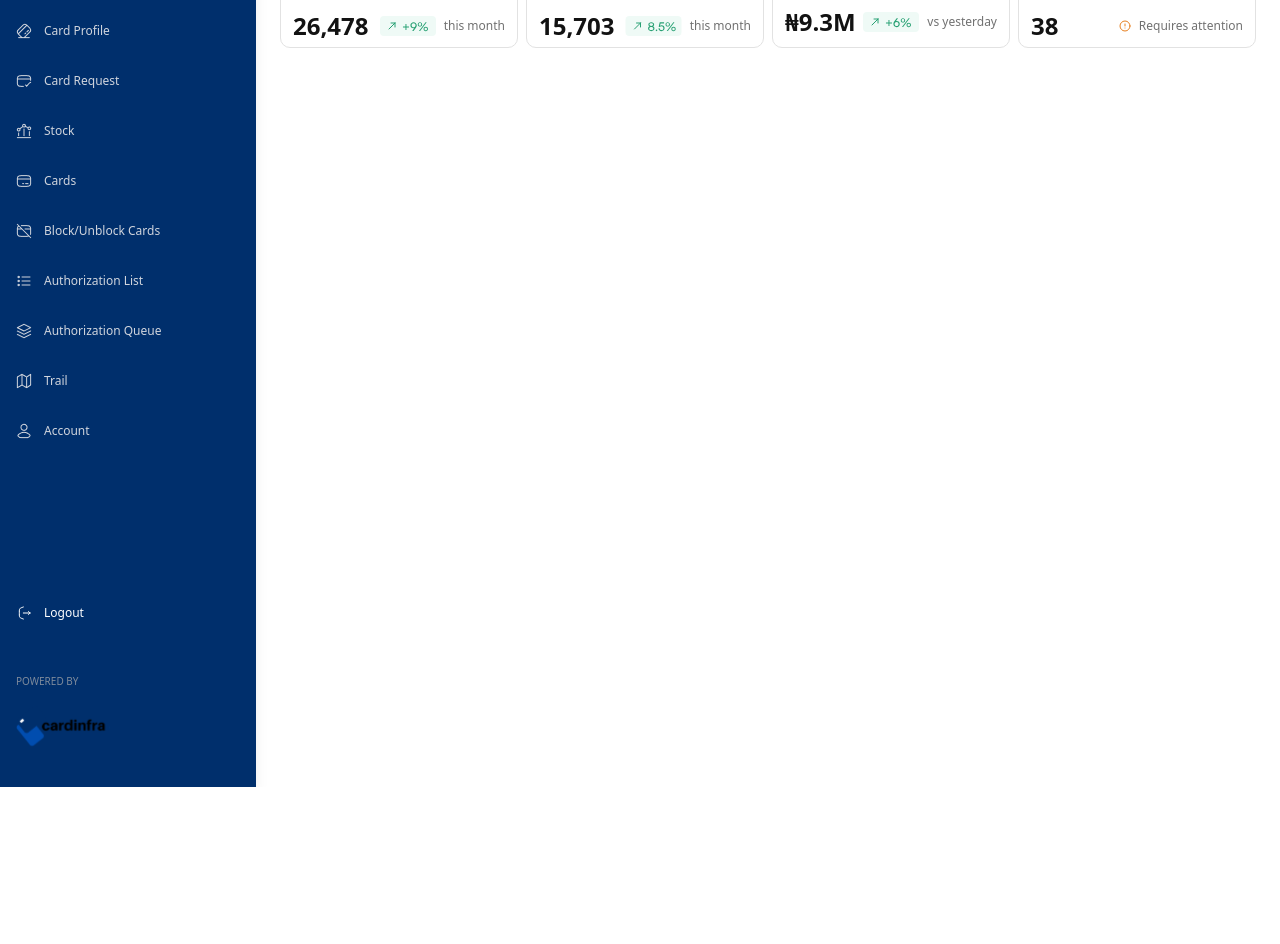
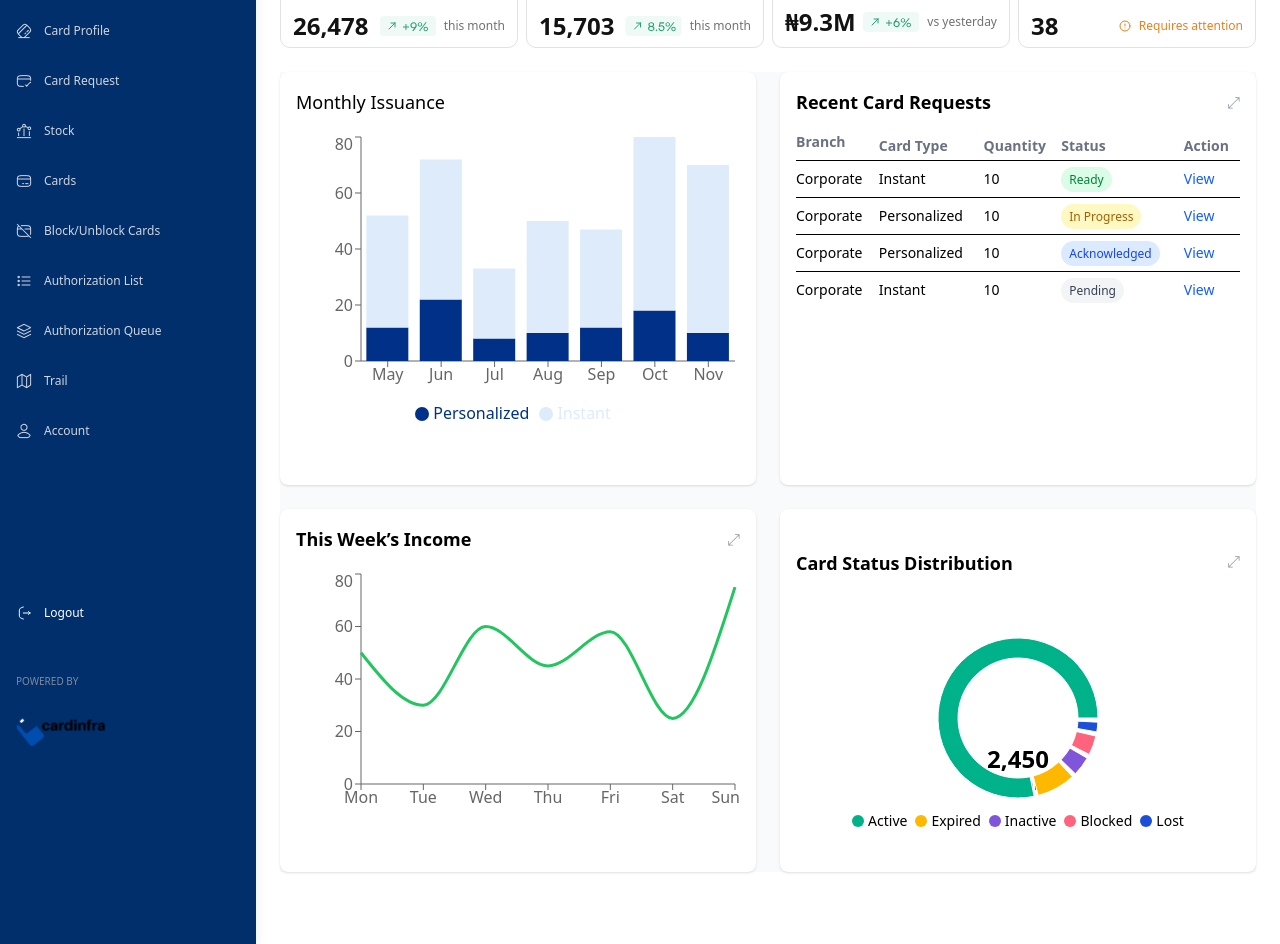
Before and after one commit to Eggys321/Lapo-MFB, a React (Vite) app: page / in a window 1280 px wide. Shown: the part 400-1344 px from the top of the page. Before the commit the page ends 1187 px from the top, so only its background shows below. Built offline with nearby package versions, Linux system fonts and the light colour scheme.

Commit message:
feat:graph,barchart,piechart,table

```diff
--- a/package.json
+++ b/package.json
@@ -17,6 +17,7 @@
     "react-chartjs-2": "^5.3.0",
     "react-dom": "^19.1.0",
     "react-router-dom": "^7.6.0",
+    "recharts": "^2.15.3",
     "tailwindcss": "^4.1.7"
   },
   "devDependencies": {
--- a/src/components/Analytics.jsx
+++ b/src/components/Analytics.jsx
@@ -25,7 +25,7 @@ const Analytics = () => {
                   <div className="flex items-center gap-2 ">
 
                     <img src={progress} alt={title} />
-                    <h3 className="font-[400] text-[#0000008F] text-[12px] "> {duration} </h3>
+                    <h3 className={`font-[400] ${duration === "Requires attention" ?  "text-[#E78020]" :"text-[#0000008F]" }  text-[12px]`} > {duration} </h3>
                   </div>
                 </div>
               </div>
--- /dev/null
+++ b/src/components/CardRequest.jsx
@@ -0,0 +1,49 @@
+import React from 'react';
+import { cardRequests } from '../db';
+import {
+    BarChart, Bar, LineChart, Line, PieChart, Pie, Cell,
+    XAxis, YAxis, Tooltip, ResponsiveContainer, Legend
+  } from 'recharts';
+const CardRequest = () => {
+  return (
+    <>
+     <div className="bg-white p-4 rounded-lg shadow">
+        <div className="flex justify-between items-center mb-4">
+          <h2 className="font-semibold text-lg">Recent Card Requests</h2>
+          <span className="text-gray-400 cursor-pointer">⤢</span>
+        </div>
+        <table className="w-full text-sm">
+          <thead>
+            <tr className="text-left text-gray-500">
+              <th className="pb-2">Branch</th>
+              <th>Card Type</th>
+              <th>Quantity</th>
+              <th>Status</th>
+              <th>Action</th>
+            </tr>
+          </thead>
+          <tbody>
+            {cardRequests.map((req, i) => (
+              <tr key={i} className="border-t">
+                <td className="py-2">{req.branch}</td>
+                <td>{req.type}</td>
+                <td>{req.qty}</td>
+                <td>
+                  <span className={`text-xs px-2 py-1 rounded-full ${req.color}`}>
+                    {req.status}
+                  </span>
+                </td>
+                <td>
+                  <a href="#" className="text-blue-600 hover:underline text-sm">View</a>
+                </td>
+              </tr>
+            ))}
+          </tbody>
+        </table>
+      </div>
+
+    </>
+  )
+}
+
+export default CardRequest
--- /dev/null
+++ b/src/components/CardStatus.jsx
@@ -0,0 +1,49 @@
+import React from 'react';
+import {
+    BarChart, Bar, LineChart, Line, PieChart, Pie, Cell,
+    XAxis, YAxis, Tooltip, ResponsiveContainer, Legend
+  } from 'recharts';
+
+  import { pieData } from '../db';
+
+const CardStatus = () => {
+  return (
+    <>
+      <div className="bg-white p-4 rounded-lg shadow flex flex-col items-center justify-center">
+        <div className="flex justify-between w-full mb-4">
+          <h2 className="font-semibold text-lg">Card Status Distribution</h2>
+          <span className="text-gray-400 cursor-pointer">⤢</span>
+        </div>
+        <ResponsiveContainer width="100%" height={250}>
+          <PieChart>
+            <Pie
+              data={pieData}
+              dataKey="value"
+              innerRadius={60}
+              outerRadius={80}
+              paddingAngle={3}
+            >
+              {pieData.map((entry, index) => (
+                <Cell key={`cell-${index}`} fill={entry.color} />
+              ))}
+            </Pie>
+          </PieChart>
+        </ResponsiveContainer>
+        <div className="text-center mt-[-100px]">
+          <div className="text-2xl font-semibold">2,450</div>
+          <div className="text-sm text-gray-500">Total Cards</div>
+        </div>
+        <div className="mt-4 flex flex-wrap justify-center gap-2 text-sm">
+          {pieData.map((item, i) => (
+            <div key={i} className="flex items-center gap-1">
+              <span className="w-3 h-3 rounded-full" style={{ backgroundColor: item.color }}></span>
+              <span>{item.name}</span>
+            </div>
+          ))}
+        </div>
+      </div>
+    </>
+  )
+}
+
+export default CardStatus
--- /dev/null
+++ b/src/components/MonthlyIssuanceChart.jsx
@@ -0,0 +1,42 @@
+import {
+    BarChart,
+    Bar,
+    XAxis,
+    YAxis,
+    Tooltip,
+    ResponsiveContainer,
+    Legend,
+  } from 'recharts';
+
+  const data = [
+    { name: 'May', Personalized: 12, Instant: 40 },
+    { name: 'Jun', Personalized: 22, Instant: 50 },
+    { name: 'Jul', Personalized: 8, Instant: 25 },
+    { name: 'Aug', Personalized: 10, Instant: 40 },
+    { name: 'Sep', Personalized: 12, Instant: 35 },
+    { name: 'Oct', Personalized: 18, Instant: 62 },
+    { name: 'Nov', Personalized: 10, Instant: 60 },
+  ];
+
+  export default function MonthlyIssuanceChart() {
+    return (
+      <div className="p-4 bg-white shadow rounded-lg">
+        <h2 className="text-lg font-medium mb-4">Monthly Issuance</h2>
+        <ResponsiveContainer width="100%" height={300}>
+          <BarChart data={data} barGap={8}>
+            <XAxis dataKey="name" />
+            <YAxis />
+            <Tooltip />
+            <Legend
+              verticalAlign="bottom"
+              height={36}
+              iconType="circle"
+              wrapperStyle={{ paddingTop: 10 }}
+            />
+            <Bar dataKey="Personalized" stackId="a" fill="#003087" />
+            <Bar dataKey="Instant" stackId="a" fill="#DDEBFB" />
+          </BarChart>
+        </ResponsiveContainer>
+      </div>
+    );
+  }
--- /dev/null
+++ b/src/components/WeekIncome.jsx
@@ -0,0 +1,34 @@
+import React from 'react'
+import {
+    BarChart, Bar, LineChart, Line, PieChart, Pie, Cell,
+    XAxis, YAxis, Tooltip, ResponsiveContainer, Legend
+  } from 'recharts';
+  import { incomeData } from '../db';
+const WeekIncome = () => {
+  return (
+    <>
+    <div className="bg-white p-4 rounded-lg shadow">
+        <div className="flex justify-between items-center mb-4">
+          <h2 className="font-semibold text-lg">This Week’s Income</h2>
+          <span className="text-gray-400 cursor-pointer">⤢</span>
+        </div>
+        <ResponsiveContainer width="100%" height={250}>
+          <LineChart data={incomeData}>
+            <XAxis dataKey="name" />
+            <YAxis />
+            <Tooltip />
+            <Line
+              type="monotone"
+              dataKey="income"
+              stroke="#22C55E"
+              strokeWidth={3}
+              dot={false}
+            />
+          </LineChart>
+        </ResponsiveContainer>
+      </div>
+    </>
+  )
+}
+
+export default WeekIncome
--- a/src/db.js
+++ b/src/db.js
@@ -68,3 +68,28 @@ export const analyticsData = [
         duration:"Requires attention"
     }
 ]
+
+export const cardRequests = [
+    { branch: 'Corporate', type: 'Instant', qty: 10, status: 'Ready', color: 'bg-green-100 text-green-700' },
+    { branch: 'Corporate', type: 'Personalized', qty: 10, status: 'In Progress', color: 'bg-yellow-100 text-yellow-700' },
+    { branch: 'Corporate', type: 'Personalized', qty: 10, status: 'Acknowledged', color: 'bg-blue-100 text-blue-700' },
+    { branch: 'Corporate', type: 'Instant', qty: 10, status: 'Pending', color: 'bg-gray-100 text-gray-700' },
+  ];
+
+ export const pieData = [
+    { name: 'Active', value: 2000, color: '#00B289' },
+    { name: 'Expired', value: 200, color: '#FFB800' },
+    { name: 'Inactive', value: 100, color: '#7F56D9' },
+    { name: 'Blocked', value: 100, color: '#FF647C' },
+    { name: 'Lost', value: 50, color: '#1D4ED8' },
+  ];
+
+ export  const incomeData = [
+    { name: 'Mon', income: 50 },
+    { name: 'Tue', income: 30 },
+    { name: 'Wed', income: 60 },
+    { name: 'Thu', income: 45 },
+    { name: 'Fri', income: 58 },
+    { name: 'Sat', income: 25 },
+    { name: 'Sun', income: 75 },
+  ];
--- a/src/pages/Dashboard.jsx
+++ b/src/pages/Dashboard.jsx
@@ -6,6 +6,10 @@ import calenderLogo from "../assets/calender.png";
 import hRLogo from "../assets/Vector 15.png";
 import QuickAccess from "../components/QuickAccess";
 import Analytics from "../components/Analytics";
+import MonthlyIssuanceChart from "../components/MonthlyIssuanceChart";
+import CardRequest from "../components/CardRequest";
+import WeekIncome from "../components/WeekIncome";
+import CardStatus from "../components/CardStatus";
 
 const Dashboard = () => {
   return (
@@ -37,14 +41,19 @@ const Dashboard = () => {
           </div>
         </section>
         <section>
-          <QuickAccess/>
+          <QuickAccess />
         </section>
         <section>
-          <Analytics/>
+          <Analytics />
         </section>
-
+        <section className=" bg-gray-50 min-h-screen grid grid-cols-1 lg:grid-cols-2 gap-6">
+          <MonthlyIssuanceChart />
+          <CardRequest />
+          <WeekIncome />
+          <CardStatus />
+        </section>
         <div className="grid grid-cols-1 lg:grid-cols-3 gap-6">
-          <div className="lg:col-span-2">{/* <MonthlyIssuanceBar /> */}</div>
+          {/* <div className="lg:col-span-2"><MonthlyIssuanceBar /></div> */}
           <div>{/* <CardStatusPie /> */}</div>
         </div>
 
```
Also changed, not shown: vercel.json (added), 1 other file (tests, documents, lock files or other folders).
